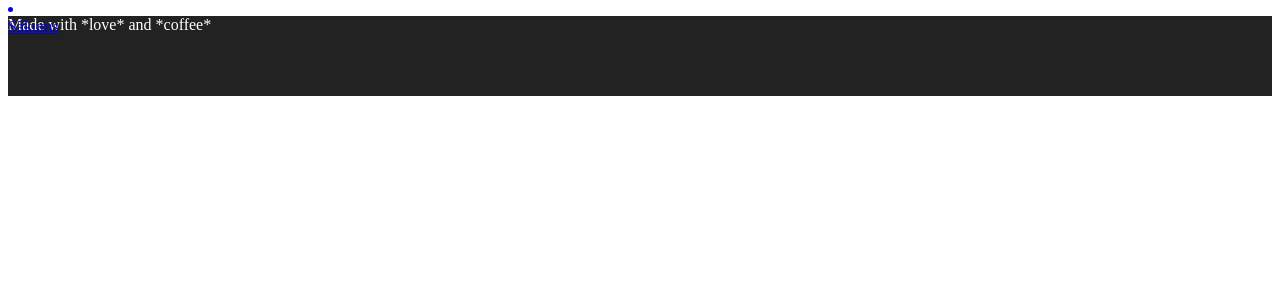
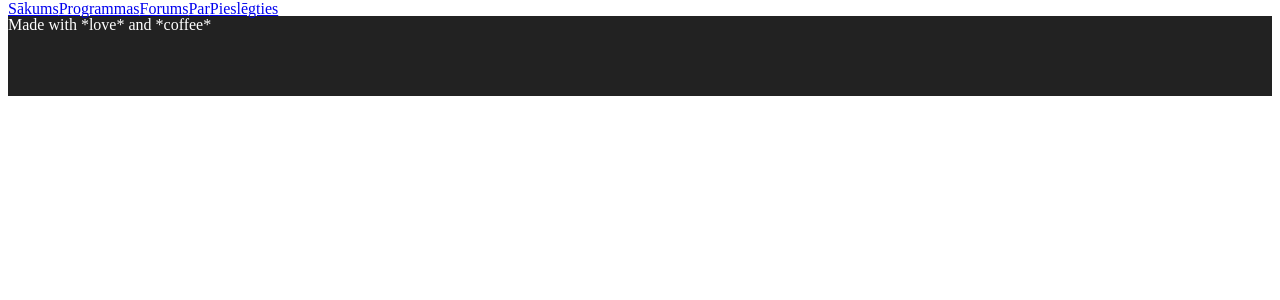
Before and after one commit to roberts-ivanovs/kurstudet-v2, a React (Create React App) app in the folder frontend/: page / in a window 1280 px wide. Shown: the top 300 px of the page. Built offline with nearby package versions, Linux system fonts and the light colour scheme.

Commit message:
Frotnend: added new pages to the router

```diff
--- a/frontend/src/core/PageBase/Header.tsx
+++ b/frontend/src/core/PageBase/Header.tsx
@@ -10,11 +10,27 @@ export function Header(): React.ReactElement {
         <Link
           to={{ pathname: '/' }}
         >
-          <li>
-            <div>
-              <span>Sākums</span>
-            </div>
-          </li>
+          Sākums
+        </Link>
+        <Link
+          to={{ pathname: 'programmes' }}
+        >
+          Programmas
+        </Link>
+        <Link
+          to={{ pathname: 'forum' }}
+        >
+          Forums
+        </Link>
+        <Link
+          to={{ pathname: 'about' }}
+        >
+          Par
+        </Link>
+        <Link
+          to={{ pathname: 'about' }}
+        >
+          Pieslēgties
         </Link>
       </nav>
     </div>
```
